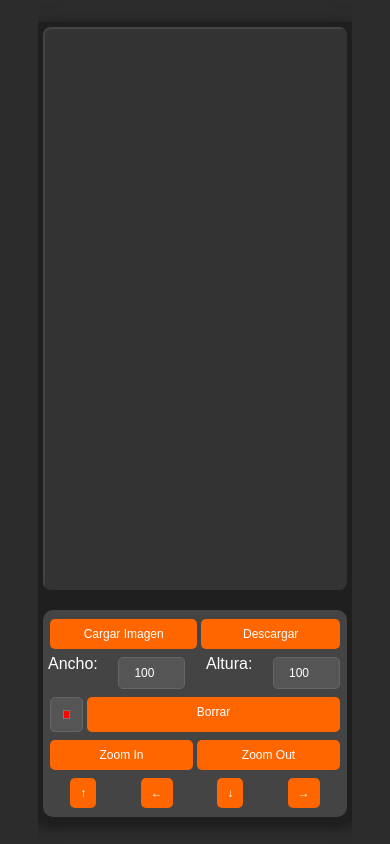
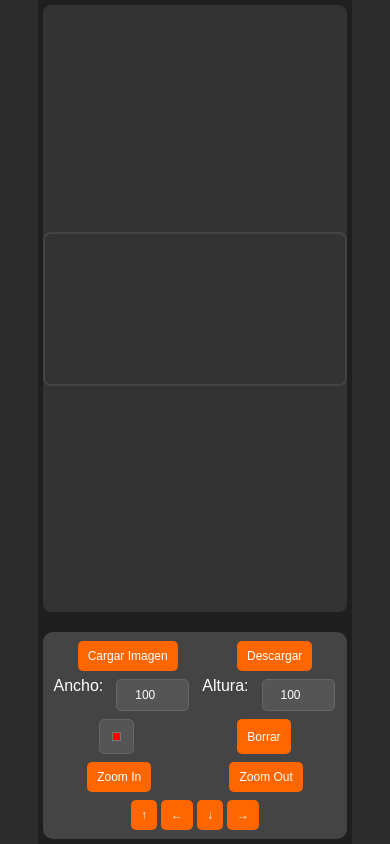
Before and after one commit to Pablog44/artepixelador, a React (Create React App) app: page / in a window 390 px wide. Built offline with nearby package versions, Linux system fonts and the light colour scheme.

Commit message:
proporcion de imagen en movil
mejora proporcion en vista movil

```diff
--- a/src/components/PixelatedImage.js
+++ b/src/components/PixelatedImage.js
@@ -91,9 +91,7 @@ function PixelatedImage({ imageFile, pixelWidth, pixelHeight, selectedColor, sca
                 id="output-canvas"
                 style={{
                     transform: `scale(${scale}) translate(${position.x / scale}px, ${position.y / scale}px)`,
-                    transformOrigin: 'top left',
-                    width: '100%',
-                    height: '100%'
+                    transformOrigin: 'top left'
                 }}
             ></canvas>
         </div>
--- a/src/styles/styles.css
+++ b/src/styles/styles.css
@@ -13,9 +13,7 @@ body, html, #root, .App {
 .controls-container {
     position: relative;
     width: 100%;
-    max-width: 1200px;
     height: 100%;
-    max-height: 800px;
     padding: 10px;
     box-sizing: border-box;
     display: flex;
@@ -35,6 +33,30 @@ body, html, #root, .App {
     display: flex;
     justify-content: center;
     align-items: center;
+    position: relative;
+    width: 100%;
+    height: 100%;
+}
+
+.canvas-container {
+    position: relative;
+    width: 100%;
+    height: 100%;
+    display: flex;
+    justify-content: center;
+    align-items: center;
+    overflow: hidden;
+}
+
+#output-canvas {
+    border: 2px solid #444;
+    cursor: crosshair;
+    display: block;
+    max-width: 100%;
+    max-height: 100%;
+    width: auto;
+    height: auto;
+    border-radius: 8px;
 }
 
 .controls {
@@ -88,22 +110,6 @@ body, html, #root, .App {
     background-color: #e65c00;
 }
 
-#output-canvas {
-    border: 2px solid #444;
-    cursor: crosshair;
-    display: block;
-    width: 100%;
-    height: 100%;
-    border-radius: 8px;
-}
-
-.canvas-container {
-    width: 100%;
-    height: 100%;
-    overflow: hidden;
-    position: relative;
-}
-
 @media (max-width: 768px) {
     .controls-container {
         padding: 5px;
@@ -123,19 +129,10 @@ body, html, #root, .App {
         font-size: 12px;
     }
 
-    .input-number, .color-picker, .button, .move-controls {
+    .controls-group {
         width: 100%;
-        max-width: 100%;
         display: flex;
         justify-content: space-around;
-    }
-
-    .input-number {
-        width: 45px;
-    }
-
-    .move-controls {
-        flex-direction: row;
     }
 
     .button {
@@ -153,13 +150,9 @@ body, html, #root, .App {
     }
 
     #output-canvas {
-        width: 100%;
-        height: 100%;
-    }
-
-    .controls-group {
-        display: flex;
-        justify-content: space-between;
-        width: 100%;
+        max-width: 100%;
+        max-height: 100%;
+        width: auto;
+        height: auto;
     }
 }
```
